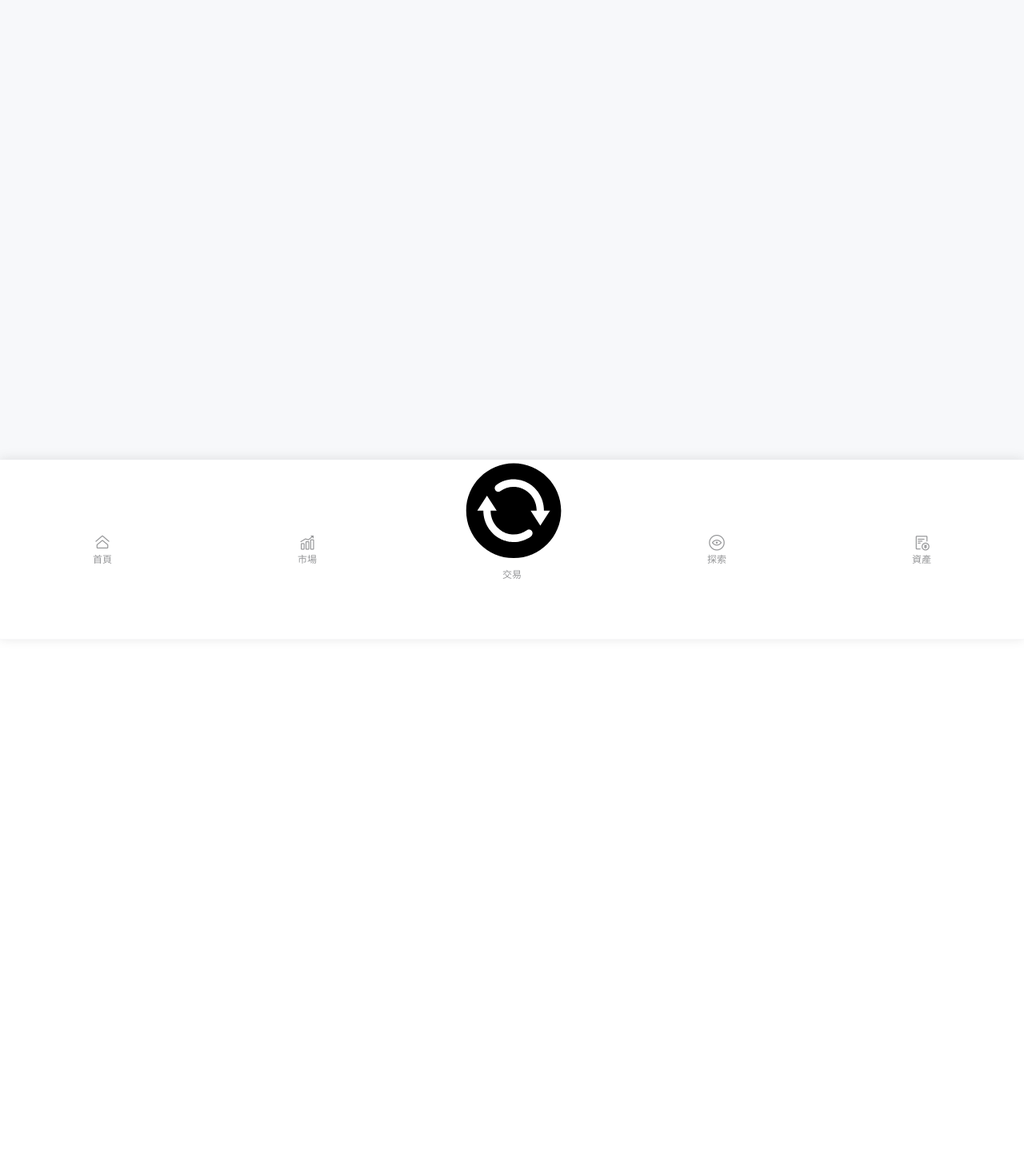
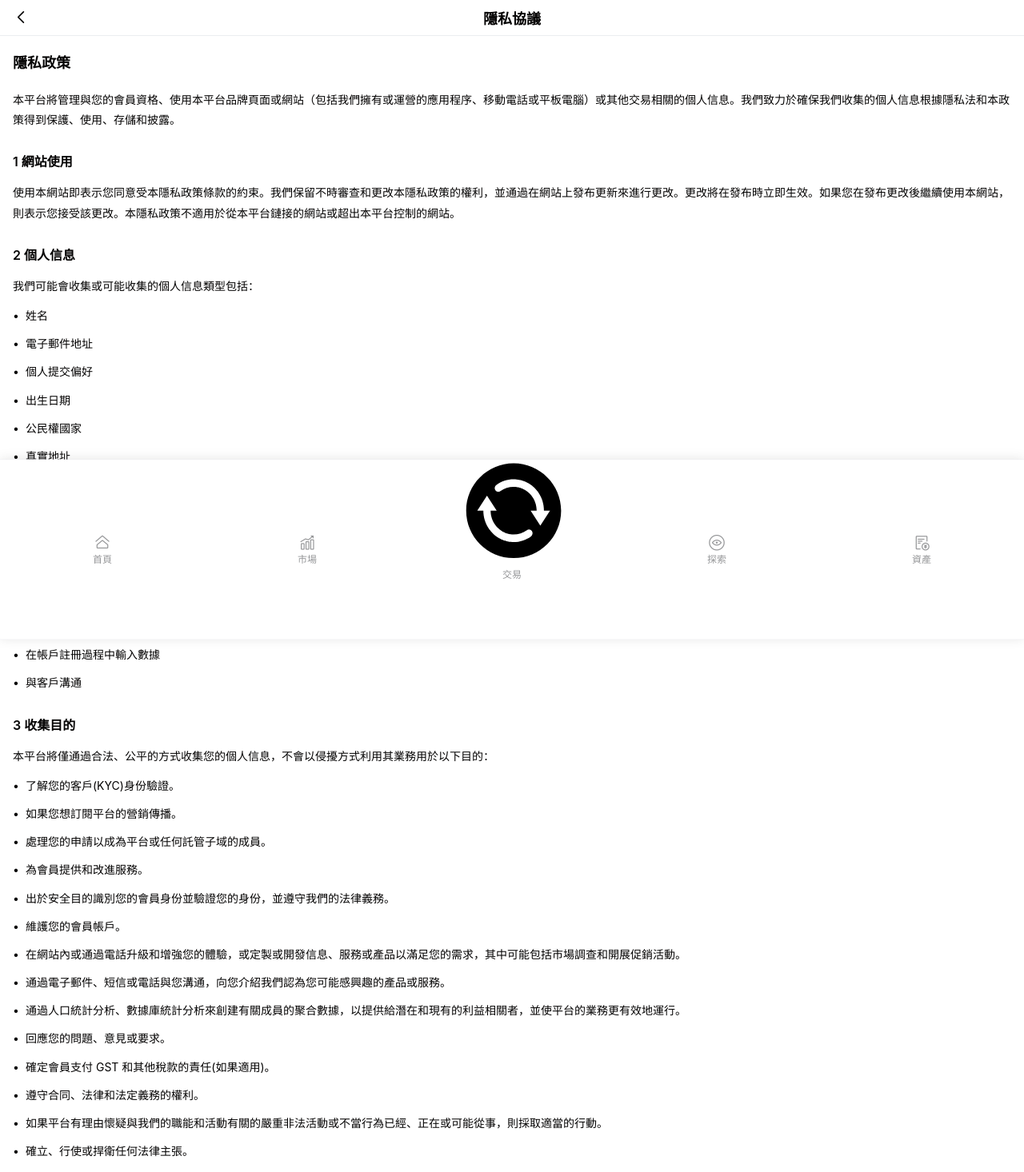
Before and after one commit to myuu69700-ship-it/web3_h5, a Vue app: page /privacy-policy in a window 1280 px wide. Before the commit this address had no page. Shown: the top 1466 px of the page at 80% size. Before the commit the page ends 800 px from the top, so only its background shows below. Built offline with nearby package versions, Linux system fonts and the light colour scheme.

Commit message:
feat:隐私协议

```diff
--- a/src/components/Home/MenuSection.vue
+++ b/src/components/Home/MenuSection.vue
@@ -79,7 +79,7 @@
       </div>
       <div v-if="expandedMenus.policies" class="menu-content">
         <div class="menu-sub-item" @click="handleTermsOfServiceClick">{{ t("termsOfService") }}</div>
-        <div class="menu-sub-item">{{ t("privacyPolicy") }}</div>
+        <div class="menu-sub-item" @click="handlePrivacyPolicyClick">{{ t("privacyPolicy") }}</div>
         <div class="menu-sub-item">{{ t("antiMoneyLaundering") }}</div>
       </div>
     </div>
@@ -157,6 +157,11 @@ const handleTutorialClick = () => {
 const handleTermsOfServiceClick = () => {
   router.push('/terms-of-service')
 }
+
+// 处理隐私协议点击
+const handlePrivacyPolicyClick = () => {
+  router.push('/privacy-policy')
+}
 </script>
 
 <style lang="scss" scoped>
--- a/src/router/index.js
+++ b/src/router/index.js
@@ -71,6 +71,14 @@ const routes = [
     component: () => import('@/views/TermsOfService/index.vue'),
     meta: {
       title: '服务条款'
+    }
+  },
+  {
+    path: '/privacy-policy',
+    name: 'PrivacyPolicy',
+    component: () => import('@/views/PrivacyPolicy.vue'),
+    meta: {
+      title: '隐私协议'
     }
   },
   {
--- /dev/null
+++ b/src/views/PrivacyPolicy.vue
@@ -0,0 +1,223 @@
+<template>
+  <div class="privacy-policy">
+    <!-- 顶部导航栏 -->
+    <div class="header">
+      <van-icon name="arrow-left" class="back-icon" @click="goBack" />
+      <div class="title">隱私協議</div>
+    </div>
+
+    <!-- 内容区域 - 可滚动 -->
+    <div class="content-wrapper">
+      <div class="content">
+        <!-- 隱私政策 -->
+        <section class="section">
+          <h1 class="main-title">隱私政策</h1>
+          <p class="paragraph">
+            本平台將管理與您的會員資格、使用本平台品牌頁面或網站（包括我們擁有或運營的應用程序、移動電話或平板電腦）或其他交易相關的個人信息。我們致力於確保我們收集的個人信息根據隱私法和本政策得到保護、使用、存儲和披露。
+          </p>
+        </section>
+
+        <!-- 1 網站使用 -->
+        <section class="section">
+          <h2 class="section-title">1 網站使用</h2>
+          <p class="paragraph">
+            使用本網站即表示您同意受本隱私政策條款的約束。我們保留不時審查和更改本隱私政策的權利，並通過在網站上發布更新來進行更改。更改將在發布時立即生效。如果您在發布更改後繼續使用本網站，則表示您接受該更改。本隱私政策不適用於從本平台鏈接的網站或超出本平台控制的網站。
+          </p>
+        </section>
+
+        <!-- 2 個人信息 -->
+        <section class="section">
+          <h2 class="section-title">2 個人信息</h2>
+          <p class="paragraph">我們可能會收集或可能收集的個人信息類型包括：</p>
+          <ul class="list">
+            <li>姓名</li>
+            <li>電子郵件地址</li>
+            <li>個人提交偏好</li>
+            <li>出生日期</li>
+            <li>公民權國家</li>
+            <li>真實地址</li>
+            <li>身份證號碼</li>
+            <li>政府簽發的身份證明</li>
+            <li>位置數據</li>
+            <li>設備信息</li>
+            <li>IP地址</li>
+          </ul>
+          <p class="paragraph">公司收集或可能收集此類信息的方式如下：</p>
+          <ul class="list">
+            <li>在帳戶註冊過程中輸入數據</li>
+            <li>與客戶溝通</li>
+          </ul>
+        </section>
+
+        <!-- 3 收集目的 -->
+        <section class="section">
+          <h2 class="section-title">3 收集目的</h2>
+          <p class="paragraph">
+            本平台將僅通過合法、公平的方式收集您的個人信息，不會以侵擾方式利用其業務用於以下目的：
+          </p>
+          <ul class="list">
+            <li>了解您的客戶(KYC)身份驗證。</li>
+            <li>如果您想訂閱平台的營銷傳播。</li>
+            <li>處理您的申請以成為平台或任何託管子域的成員。</li>
+            <li>為會員提供和改進服務。</li>
+            <li>出於安全目的識別您的會員身份並驗證您的身份，並遵守我們的法律義務。</li>
+            <li>維護您的會員帳戶。</li>
+            <li>在網站內或通過電話升級和增強您的體驗，或定製或開發信息、服務或產品以滿足您的需求，其中可能包括市場調查和開展促銷活動。</li>
+            <li>通過電子郵件、短信或電話與您溝通，向您介紹我們認為您可能感興趣的產品或服務。</li>
+            <li>通過人口統計分析、數據庫統計分析來創建有關成員的聚合數據，以提供給潛在和現有的利益相關者，並使平台的業務更有效地運行。</li>
+            <li>回應您的問題、意見或要求。</li>
+            <li>確定會員支付 GST 和其他稅款的責任(如果適用)。</li>
+            <li>遵守合同、法律和法定義務的權利。</li>
+            <li>如果平台有理由懷疑與我們的職能和活動有關的嚴重非法活動或不當行為已經、正在或可能從事，則採取適當的行動。</li>
+            <li>確立、行使或捍衛任何法律主張。</li>
+            <li>管理職位申請。</li>
+          </ul>
+          <p class="paragraph">
+            如果您不向平台提供我們要求的個人信息，我們可能無法處理您的會員申請、為您提供我們的服務或回复您的查詢或投訴。
+          </p>
+          <p class="paragraph">
+            使用平台、成為會員或以其他方式選擇向平台提供個人信息，即表示您同意平台出於上述目的並根據本隱私政策所述收集、使用、處理和披露您的個人信息。
+          </p>
+        </section>
+
+        <!-- 4 直接營銷和選擇退出 -->
+        <section class="section">
+          <h2 class="section-title">4 直接營銷和選擇退出</h2>
+          <p class="paragraph">
+            我們可能會不時使用您的個人信息來通知您我們的產品或服務，或平台認為您可能感興趣或有益的促銷活動。我們會通過電子郵件、短信、電話或郵件來完成此操作。
+          </p>
+          <p class="paragraph">
+            如果您不想再收到來自平台或任何特定形式的營銷或促銷材料，可以隨時通過電子郵件與我們聯繫。根據您的要求，我們將盡快滿足您的要求。
+          </p>
+          <p class="paragraph">
+            我們可能會不時就您的平台帳戶的管理和管理與您聯繫。此類通信可以通過註冊成為會員時記錄的任何聯繫方式進行。此類通信不會影響您選擇加入或退出直接營銷通信的狀態。
+          </p>
+        </section>
+
+        <!-- 5 您個人信息的管理 -->
+        <section class="section">
+          <h2 class="section-title">5 您個人信息的管理</h2>
+          <p class="paragraph">
+            平台將採取一切合理措施確保其收集、使用或披露的個人信息正確無誤，並存儲在只有授權人員才能訪問的安全環境中。
+          </p>
+          <p class="paragraph">
+            只要您使用我們的服務，我們就會存儲您的個人信息，或者根據需要實現我們收集信息的目的、提供我們的服務、解決糾紛、建立法律辯護、進行審計、追求合法的商業目的、執行我們的政策和遵守法律義務。
+          </p>
+        </section>
+      </div>
+    </div>
+  </div>
+</template>
+
+<script setup>
+import { useRouter } from "vue-router";
+
+const router = useRouter();
+
+const goBack = () => {
+  router.back();
+};
+</script>
+
+<style lang="scss" scoped>
+.privacy-policy {
+  min-height: 100vh;
+  background-color: #fff;
+  display: flex;
+  flex-direction: column;
+}
+
+.header {
+  display: flex;
+  align-items: center;
+  padding: 12px 16px;
+  position: relative;
+  border-bottom: 1px solid #ebedf0;
+  background-color: #fff;
+  flex-shrink: 0;
+  z-index: 10;
+
+  .back-icon {
+    font-size: 20px;
+    color: #040303;
+    cursor: pointer;
+    z-index: 2;
+  }
+
+  .title {
+    position: absolute;
+    left: 50%;
+    transform: translateX(-50%);
+    font-size: 18px;
+    font-weight: 600;
+    color: #040303;
+    width: 100%;
+    text-align: center;
+  }
+}
+
+.content-wrapper {
+  flex: 1;
+  overflow-y: auto;
+  -webkit-overflow-scrolling: touch;
+  background-color: #fff;
+}
+
+.content {
+  padding: 20px 16px;
+  line-height: 1.8;
+  color: #040303;
+  max-width: 100%;
+
+  .main-title {
+    font-size: 18px;
+    font-weight: 700;
+    margin-bottom: 20px;
+    color: #040303;
+    line-height: 1.5;
+  }
+
+  .section {
+    margin-bottom: 28px;
+
+    .section-title {
+      font-size: 16px;
+      font-weight: 600;
+      margin-bottom: 14px;
+      color: #040303;
+      line-height: 1.5;
+    }
+
+    .paragraph {
+      font-size: 14px;
+      line-height: 1.8;
+      margin-bottom: 12px;
+      color: #040303;
+      word-break: break-word;
+    }
+
+    .list {
+      margin-top: 12px;
+      padding-left: 0;
+      list-style: none;
+
+      li {
+        font-size: 14px;
+        line-height: 1.8;
+        margin-bottom: 10px;
+        color: #040303;
+        word-break: break-word;
+        padding-left: 16px;
+        position: relative;
+
+        &::before {
+          content: "•";
+          position: absolute;
+          left: 0;
+          color: #040303;
+        }
+      }
+    }
+  }
+}
+</style>
```
